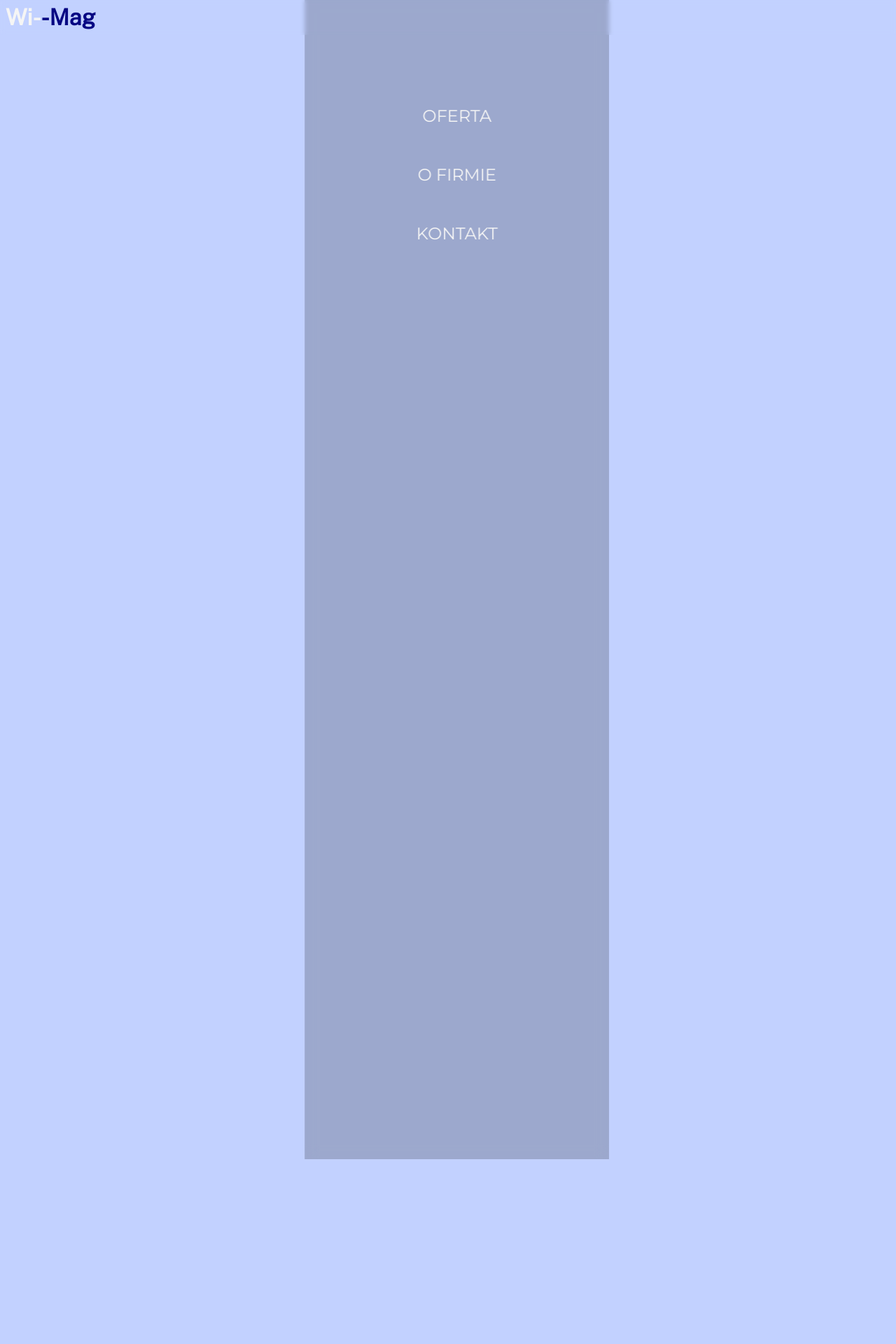
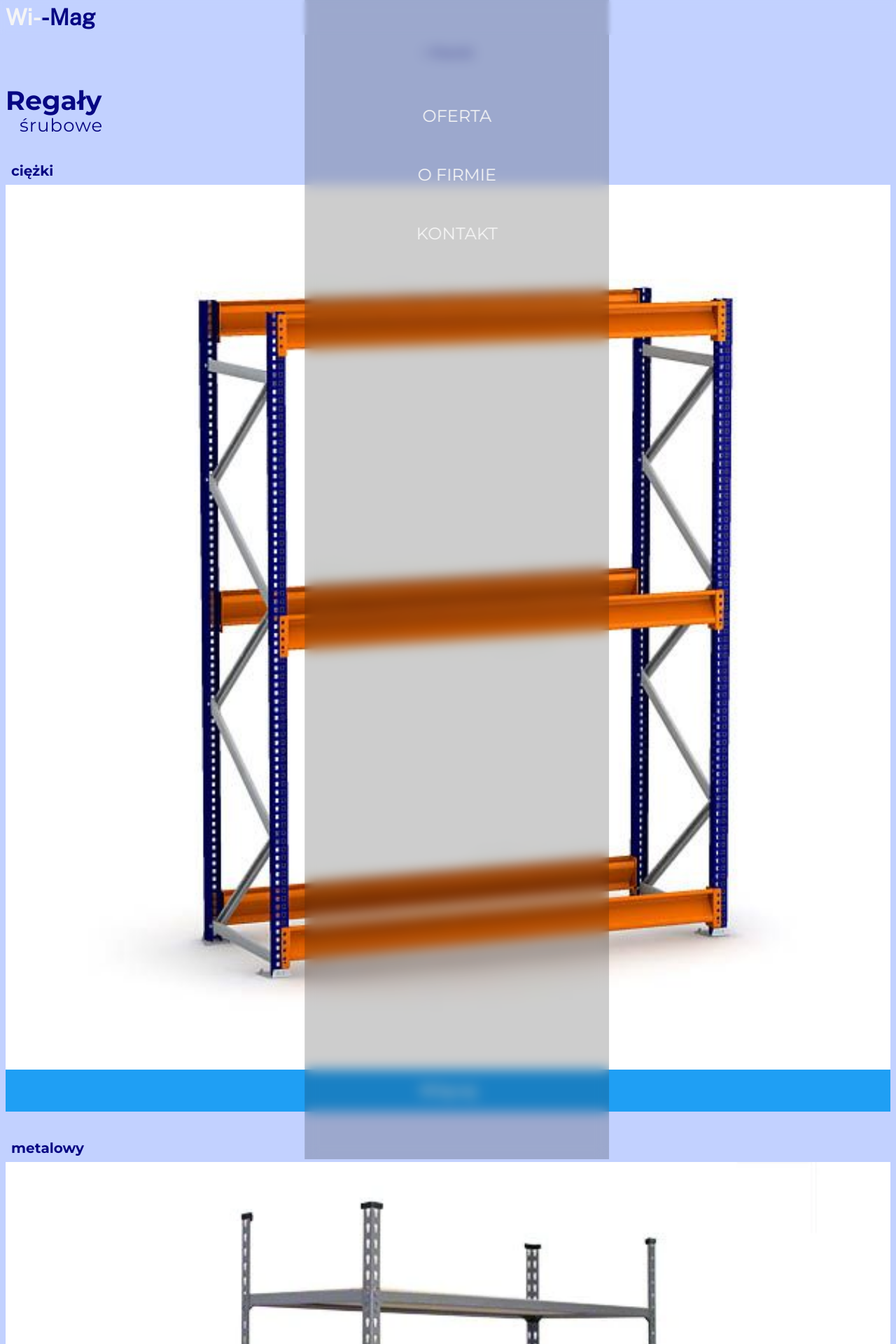
Before and after one commit to DariuszLegizynski/giwmag, a Vue app: page /offer/productList/0 in a window 1280 px wide. Shown: the top 1920 px of the page at 70% size. Before the commit the page ends 800 px from the top, so only its background shows below. Built offline with nearby package versions, Linux system fonts and the light colour scheme; no server answers.

Commit message:
add base list view

```diff
--- /dev/null
+++ b/src/components/base/ButtonBack.vue
@@ -0,0 +1,11 @@
+<template>
+  <button @click="$router.push('/')" class="btn btn--back btn--last">
+      &lt; Powrót
+    </button>
+</template>
+
+<style scoped>
+.btn {
+  margin: 0 !important;
+}
+</style>
--- a/src/components/base/ButtonBase.vue
+++ b/src/components/base/ButtonBase.vue
@@ -0,0 +1,24 @@
+<template>
+  <button class="btn btn--default-reverse">
+    {{ text }}
+  </button>
+</template>
+
+<script>
+export default {
+  props: {
+    text: {
+      type: String,
+      default: 'Zobacz',
+    },
+  },
+}
+</script>
+
+<style scoped>
+.btn {
+  margin: 0 !important;
+  border-radius: 0 !important;
+  font-family: 'Montserrat-Medium' !important;
+}
+</style>
--- a/src/data.json
+++ b/src/data.json
@@ -15,6 +15,7 @@
               "id": 1000,
               "name": "ciężki",
               "thumbnail_image": "/images/001/bulk-rack-unit-no-decking_1.jpeg",
+              "image": "/images/001/bulk-rack-unit-no-decking_1.jpeg",
               "images": [
                 {"id":0, "thumbnail_image": "/images/001/bulk-rack-unit-no-decking_1.jpeg", "image": "/images/001/bulk-rack-unit-no-decking_1.jpeg"},
                 {"id":1, "thumbnail_image": "/images/001/02-bulk-frame-diagonal.webp", "image": "/images/001/02-bulk-frame-diagonal.webp"},
@@ -26,6 +27,7 @@
               "id": 1001,
               "name": "metalowy",
               "thumbnail_image": "/images/002/thumb/mp2_shelving_unit_particle_board_gray_600px.webp",
+              "image": "/images/002/mp2_shelving_unit_particle_board_gray_600px.webp",
               "images":[
                 {"id":0, "thumbnail_image": "/images/002/thumb/mp2_shelving_unit_particle_board_gray_600px.webp", "image": "/images/002/mp2_shelving_unit_particle_board_gray_600px.webp"},
                 {"id":1, "thumbnail_image": "/images/002/thumb/mp2_full-unit-blue-and-orange-2_600x600ok.jpeg", "image": "/images/002/mp2_full-unit-blue-and-orange-2_600x600ok.jpeg"},
@@ -37,6 +39,7 @@
               "id": 1002,
               "name": "wiórowy",
               "thumbnail_image": "/images/003/thumb/01-img_6297_rev1_600x600.webp",
+              "image": "/images/003/01-img_6297_rev1_600x600.jpeg",
               "images":[
                 {"id":0, "thumbnail_image": "/images/003/thumb/01-img_6297_rev1_600x600.webp","image": "/images/003/01-img_6297_rev1_600x600.jpeg"},
                 {"id":1, "thumbnail_image": "/images/003/thumb/03-img_6347_rev1_600x600.webp","image": "/images/003/03-img_6347_rev1_600x600.jpeg"},
@@ -57,6 +60,7 @@
               "id": 2000,
               "name": "ciężki",
               "thumbnail_image": "/images/001/bulk-rack-unit-no-decking_1.jpeg",
+              "image": "/images/001/bulk-rack-unit-no-decking_1.jpeg",
               "images": [
                 {"id":0, "thumbnail_image": "/images/001/bulk-rack-unit-no-decking_1.jpeg", "image": "/images/001/bulk-rack-unit-no-decking_1.jpeg"},
                 {"id":1, "thumbnail_image": "/images/001/02-bulk-frame-diagonal.webp", "image": "/images/001/02-bulk-frame-diagonal.webp"},
@@ -68,6 +72,7 @@
               "id": 2001,
               "name": "metalowy",
               "thumbnail_image": "/images/002/thumb/mp2_shelving_unit_particle_board_gray_600px.webp",
+              "image": "/images/002/mp2_shelving_unit_particle_board_gray_600px.webp",
               "images":[
                 {"id":0, "thumbnail_image": "/images/002/thumb/mp2_shelving_unit_particle_board_gray_600px.webp", "image": "/images/002/mp2_shelving_unit_particle_board_gray_600px.webp"},
                 {"id":1, "thumbnail_image": "/images/002/thumb/mp2_full-unit-blue-and-orange-2_600x600ok.jpeg", "image": "/images/002/mp2_full-unit-blue-and-orange-2_600x600ok.jpeg"},
@@ -79,6 +84,7 @@
               "id": 2002,
               "name": "wiórowy",
               "thumbnail_image": "/images/003/thumb/01-img_6297_rev1_600x600.webp",
+              "image": "/images/003/01-img_6297_rev1_600x600.jpeg",
               "images":[
                 {"id":0, "thumbnail_image": "/images/003/thumb/01-img_6297_rev1_600x600.webp","image": "/images/003/01-img_6297_rev1_600x600.jpeg"},
                 {"id":1, "thumbnail_image": "/images/003/thumb/03-img_6347_rev1_600x600.webp","image": "/images/003/03-img_6347_rev1_600x600.jpeg"},
@@ -99,6 +105,7 @@
               "id": 3000,
               "name": "ciężki",
               "thumbnail_image": "/images/001/bulk-rack-unit-no-decking_1.jpeg",
+              "image": "/images/001/bulk-rack-unit-no-decking_1.jpeg",
               "images": [
                 {"id":0, "thumbnail_image": "/images/001/bulk-rack-unit-no-decking_1.jpeg", "image": "/images/001/bulk-rack-unit-no-decking_1.jpeg"},
                 {"id":1, "thumbnail_image": "/images/001/02-bulk-frame-diagonal.webp", "image": "/images/001/02-bulk-frame-diagonal.webp"},
@@ -110,6 +117,7 @@
               "id": 3001,
               "name": "metalowy",
               "thumbnail_image": "/images/002/thumb/mp2_shelving_unit_particle_board_gray_600px.webp",
+              "image": "/images/002/mp2_shelving_unit_particle_board_gray_600px.webp",
               "images":[
                 {"id":0, "thumbnail_image": "/images/002/thumb/mp2_shelving_unit_particle_board_gray_600px.webp", "image": "/images/002/mp2_shelving_unit_particle_board_gray_600px.webp"},
                 {"id":1, "thumbnail_image": "/images/002/thumb/mp2_full-unit-blue-and-orange-2_600x600ok.jpeg", "image": "/images/002/mp2_full-unit-blue-and-orange-2_600x600ok.jpeg"},
@@ -121,6 +129,7 @@
               "id": 3002,
               "name": "wiórowy",
               "thumbnail_image": "/images/003/thumb/01-img_6297_rev1_600x600.webp",
+              "image": "/images/003/01-img_6297_rev1_600x600.jpeg",
               "images":[
                 {"id":0, "thumbnail_image": "/images/003/thumb/01-img_6297_rev1_600x600.webp","image": "/images/003/01-img_6297_rev1_600x600.jpeg"},
                 {"id":1, "thumbnail_image": "/images/003/thumb/03-img_6347_rev1_600x600.webp","image": "/images/003/03-img_6347_rev1_600x600.jpeg"},
@@ -141,6 +150,7 @@
               "id": 4000,
               "name": "ciężki",
               "thumbnail_image": "/images/001/bulk-rack-unit-no-decking_1.jpeg",
+              "image": "/images/001/bulk-rack-unit-no-decking_1.jpeg",
               "images": [
                 {"id":0, "thumbnail_image": "/images/001/bulk-rack-unit-no-decking_1.jpeg", "image": "/images/001/bulk-rack-unit-no-decking_1.jpeg"},
                 {"id":1, "thumbnail_image": "/images/001/02-bulk-frame-diagonal.webp", "image": "/images/001/02-bulk-frame-diagonal.webp"},
@@ -152,6 +162,7 @@
               "id": 4001,
               "name": "metalowy",
               "thumbnail_image": "/images/002/thumb/mp2_shelving_unit_particle_board_gray_600px.webp",
+              "image": "/images/002/mp2_shelving_unit_particle_board_gray_600px.webp",
               "images":[
                 {"id":0, "thumbnail_image": "/images/002/thumb/mp2_shelving_unit_particle_board_gray_600px.webp", "image": "/images/002/mp2_shelving_unit_particle_board_gray_600px.webp"},
                 {"id":1, "thumbnail_image": "/images/002/thumb/mp2_full-unit-blue-and-orange-2_600x600ok.jpeg", "image": "/images/002/mp2_full-unit-blue-and-orange-2_600x600ok.jpeg"},
@@ -163,6 +174,7 @@
               "id": 4002,
               "name": "wiórowy",
               "thumbnail_image": "/images/003/thumb/01-img_6297_rev1_600x600.webp",
+              "image": "/images/003/01-img_6297_rev1_600x600.jpeg",
               "images":[
                 {"id":0, "thumbnail_image": "/images/003/thumb/01-img_6297_rev1_600x600.webp", "image": "/images/003/01-img_6297_rev1_600x600.jpeg"},
                 {"id":1, "thumbnail_image": "/images/003/thumb/03-img_6347_rev1_600x600.webp", "image": "/images/003/03-img_6347_rev1_600x600.jpeg"},
@@ -183,6 +195,7 @@
               "id": 5000,
               "name": "ciężki",
               "thumbnail_image": "/images/001/bulk-rack-unit-no-decking_1.jpeg",
+              "image": "/images/001/bulk-rack-unit-no-decking_1.jpeg",
               "images": [
                 {"id":0, "thumbnail_image": "/images/001/bulk-rack-unit-no-decking_1.jpeg", "image": "/images/001/bulk-rack-unit-no-decking_1.jpeg"},
                 {"id":1, "thumbnail_image": "/images/001/02-bulk-frame-diagonal.webp", "image": "/images/001/02-bulk-frame-diagonal.webp"},
@@ -194,6 +207,7 @@
               "id": 5001,
               "name": "metalowy",
               "thumbnail_image": "/images/002/thumb/mp2_shelving_unit_particle_board_gray_600px.webp",
+              "image": "/images/002/mp2_shelving_unit_particle_board_gray_600px.webp",
               "images":[
                 {"id":0, "thumbnail_image": "/images/002/thumb/mp2_shelving_unit_particle_board_gray_600px.webp", "image": "/images/002/mp2_shelving_unit_particle_board_gray_600px.webp"},
                 {"id":1, "thumbnail_image": "/images/002/thumb/mp2_full-unit-blue-and-orange-2_600x600ok.jpeg", "image": "/images/002/mp2_full-unit-blue-and-orange-2_600x600ok.jpeg"},
@@ -205,6 +219,7 @@
               "id": 5002,
               "name": "wiórowy",
               "thumbnail_image": "/images/003/thumb/01-img_6297_rev1_600x600.webp",
+              "image": "/images/003/01-img_6297_rev1_600x600.jpeg",
               "images":[
                 {"id":0, "thumbnail_image": "/images/003/thumb/01-img_6297_rev1_600x600.webp","image": "/images/003/01-img_6297_rev1_600x600.jpeg"},
                 {"id":1, "thumbnail_image": "/images/003/thumb/03-img_6347_rev1_600x600.webp","image": "/images/003/03-img_6347_rev1_600x600.jpeg"},
@@ -225,6 +240,7 @@
               "id": 6000,
               "name": "ciężki",
               "thumbnail_image": "/images/001/bulk-rack-unit-no-decking_1.jpeg",
+              "image": "/images/001/bulk-rack-unit-no-decking_1.jpeg",
               "images": [
                 {"id":0, "thumbnail_image": "/images/001/bulk-rack-unit-no-decking_1.jpeg", "image": "/images/001/bulk-rack-unit-no-decking_1.jpeg"},
                 {"id":1, "thumbnail_image": "/images/001/02-bulk-frame-diagonal.webp", "image": "/images/001/02-bulk-frame-diagonal.webp"},
@@ -236,6 +252,7 @@
               "id": 6001,
               "name": "metalowy",
               "thumbnail_image": "/images/002/thumb/mp2_shelving_unit_particle_board_gray_600px.webp",
+              "image": "/images/002/mp2_shelving_unit_particle_board_gray_600px.webp",
               "images":[
                 {"id":0, "thumbnail_image": "/images/002/thumb/mp2_shelving_unit_particle_board_gray_600px.webp", "image": "/images/002/mp2_shelving_unit_particle_board_gray_600px.webp"},
                 {"id":1, "thumbnail_image": "/images/002/thumb/mp2_full-unit-blue-and-orange-2_600x600ok.jpeg", "image": "/images/002/mp2_full-unit-blue-and-orange-2_600x600ok.jpeg"},
@@ -247,6 +264,7 @@
               "id": 6002,
               "name": "wiórowy",
               "thumbnail_image": "/images/003/thumb/01-img_6297_rev1_600x600.webp",
+              "image": "/images/003/01-img_6297_rev1_600x600.jpeg",
               "images":[
                 {"id":0, "thumbnail_image": "/images/003/thumb/01-img_6297_rev1_600x600.webp","image": "/images/003/01-img_6297_rev1_600x600.jpeg"},
                 {"id":1, "thumbnail_image": "/images/003/thumb/03-img_6347_rev1_600x600.webp","image": "/images/003/03-img_6347_rev1_600x600.jpeg"},
--- a/src/router/index.js
+++ b/src/router/index.js
@@ -22,6 +22,11 @@ const routes = [
     component: () => import('@/views/Offer.vue')
   },
   {
+    path: '/offer/productList/:id/',
+    name: 'productList',
+    component: () => import('@/views/ProductList.vue')
+  },
+  {
     path: '/offer/product/:id/',
     name: 'product',
     component: () => import('@/views/Product.vue')
--- a/src/styles/scss/_components.scss
+++ b/src/styles/scss/_components.scss
@@ -28,12 +28,19 @@ button {
   margin: 0.6rem;
   width: 100%;
 
+  &--default {
+    color: $color-primary-light;
+    background-color: $color-white;
+  }
+  &--default-reverse {
+    color: $color-white;
+    background-color: $color-primary-light;
+  }
   &--back {
     font-size: $font-size-16;
     line-height: $line-height-16;
     background-color: inherit;
   }
-
   &--highlight {
     color: $color-white;
     background-color: $color-highlight;
@@ -42,16 +49,6 @@ button {
     color: $color-highlight;
     background-color: $color-white;
     border: 2px solid $color-highlight;
-  }
-
-  &--default {
-    color: $color-primary-light;
-    background-color: $color-white;
-  }
-
-  &--default-reverse {
-    color: $color-white;
-    background-color: $color-primary-light;
   }
 }
 
--- a/src/views/Product.vue
+++ b/src/views/Product.vue
@@ -1,5 +1,6 @@
 <template>
   <article class="product">
+    <ButtonBack />
     <section class="product__title">
       <h1>{{ product.category }} {{ product.name }}</h1>
       <p>
@@ -31,21 +32,23 @@
     <section class="product__call-to-action">
       <CallToAction />
     </section>
+    <ButtonBack />
   </article>
 </template>
 
 <script>
 import productsDataBase from '@/products.json'
 import CallToAction from '@/components/base/CallToAction.vue'
+import ButtonBack from '@/components/base/ButtonBack.vue'
 
 export default {
   components: {
     CallToAction,
+    ButtonBack
   },
   data() {
     return {
       selectedImage: 0,
-      chosenImage: 0,
     }
   },
   computed: {
@@ -59,7 +62,6 @@ export default {
       return this.product.images
     },
     description() {
-      console.log(this.product)
       return this.product.description
     },
   },
--- /dev/null
+++ b/src/views/ProductList.vue
@@ -0,0 +1,95 @@
+<template>
+  <article class="product-list">
+    <ButtonBack />
+    <section class="product-list__title">
+      <h1>
+        {{ title }}
+      </h1>
+      <p>
+        {{ productType.type }}
+      </p>
+      <span v-if="productType.type_continued">
+        {{ productType.type_continued }}
+      </span>
+    </section>
+    <section
+      class="product-list__name"
+      v-for="product in productList"
+      :key="product.id"
+    >
+      <h3>{{ product.name }}</h3>
+      <img :src="product.image" alt="image of the product" />
+      <RouterLink
+        :to="`/offer/product/${product.id}`"
+      >
+        <ButtonBase :text="'Więcej'" />
+      </RouterLink>
+    </section>
+    <ButtonBack />
+  </article>
+</template>
+
+<script>
+import localDataBase from '@/data.json'
+import ButtonBase from '@/components/base/ButtonBase.vue'
+import ButtonBack from '@/components/base/ButtonBack.vue'
+
+export default {
+  components: {
+    ButtonBase,
+    ButtonBack
+  },
+  data() {
+    return {
+      selectedImage: 0,
+    }
+  },
+  computed: {
+    productTypeId() {
+      return parseInt(this.$route.params.id)
+    },
+    title() {
+      return localDataBase.products[0].name
+    },
+    productType() {
+      return localDataBase.products[0].product_types.find(
+        i => i.id === this.productTypeId
+      )
+    },
+    productList() {
+      console.log(this.productType.product_list)
+      return this.productType.product_list
+    },
+  },
+}
+</script>
+
+<style lang="scss" scoped>
+@import '@/styles/scss/_general.scss';
+.product-list {
+  &__title {
+    margin: 1rem 0.4rem;
+    & > * {
+      color: $color-primary;
+    }
+    & p,
+    & span {
+      margin-left: 1rem;
+      font-size: $font-size-26;
+      line-height: $line-height-26;
+    }
+    & span {
+      font-family: 'Montserrat-Regular';
+      letter-spacing: 0;
+      margin-left: 2rem;
+    }
+  }
+  &__name {
+    margin: 2rem 0.4rem;
+    & > h3 {
+      margin: 0.4rem;
+      color: $color-primary;
+    }
+  }
+}
+</style>
```
Also changed, not shown: src/components/home/ProductsPresented.vue (+3 -4 lines), src/components/home/product/ProductPresented.vue (renamed from src/components/home/ProductPresented.vue, +14 -23 lines), src/views/Offer.vue (+5 -6 lines), src/views/ProductCategory.vue (deleted, +0 -101 lines).
